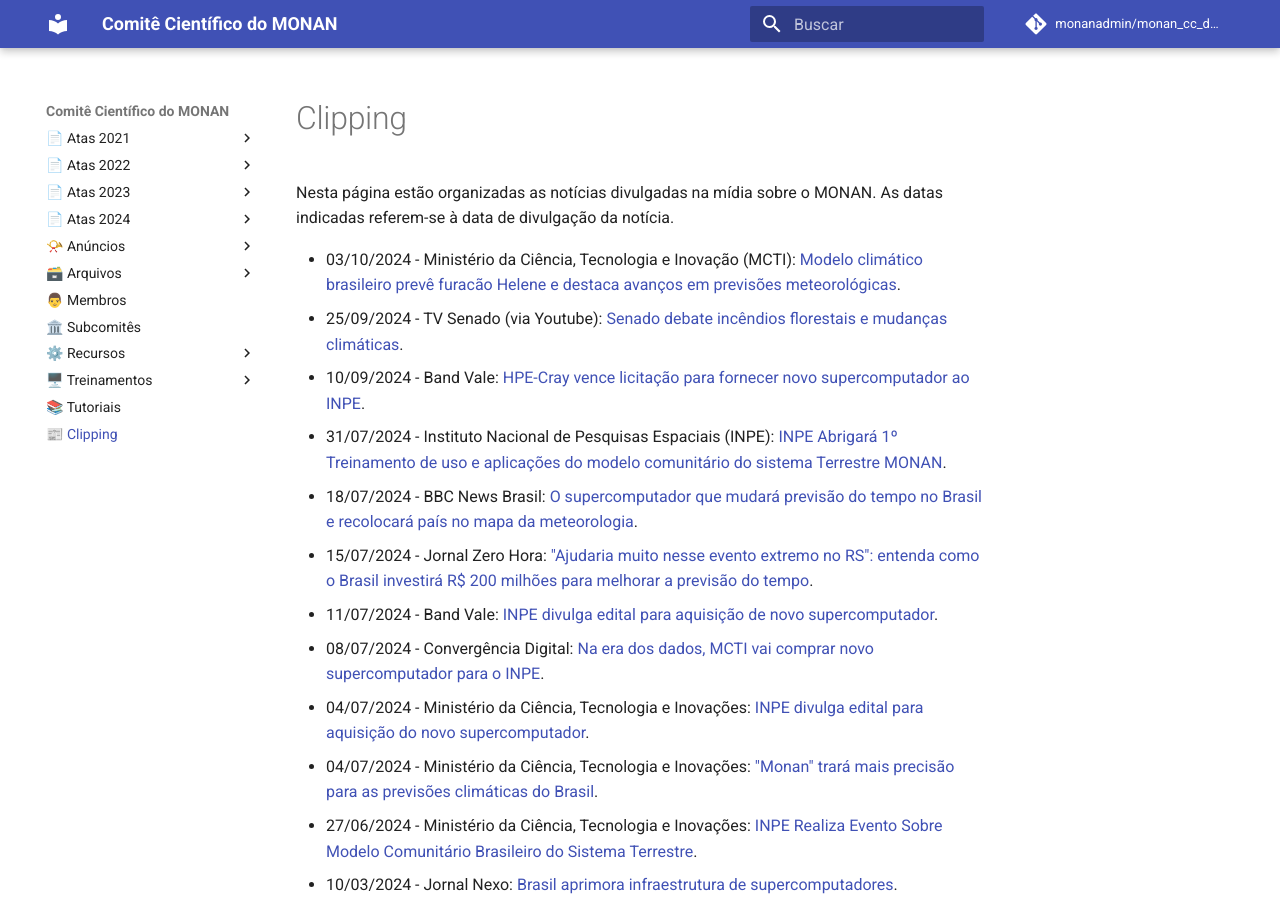
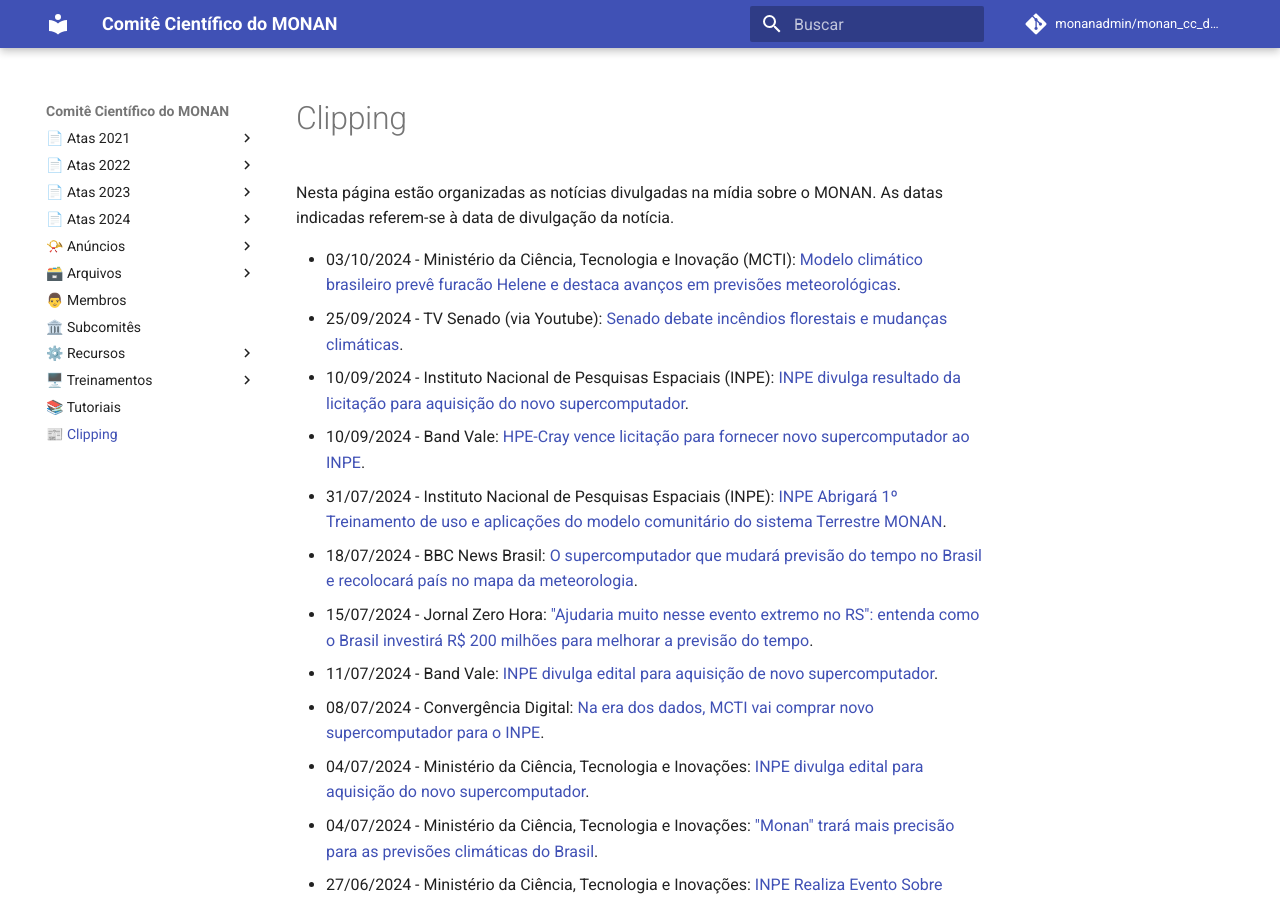
Before and after one commit to monanadmin/monan_cc_docs, an MkDocs documentation site: the page built from docs/clipping.md, in a window 1280 px wide and 900 px high. Built offline with MkDocs 1.6.1 and Material for MkDocs 9.7.7, drawn with Linux system fonts in a browser that asks for light colours; comment, search, counter and statistics services are not loaded.

Commit message:
Atualizando arquivo clipping.md

```diff
--- a/docs/clipping.md
+++ b/docs/clipping.md
@@ -4,6 +4,7 @@
 
 * 03/10/2024 - Ministério da Ciência, Tecnologia e Inovação (MCTI): [Modelo climático brasileiro prevê furacão Helene e destaca avanços em previsões meteorológicas](https://www.gov.br/mcti/pt-br/acompanhe-o-mcti/noticias/2024/10/modelo-climatico-brasileiro-preve-furacao-helene-e-destaca-avancos-em-previsoes-meteorologicas).
 * 25/09/2024 - TV Senado (via Youtube): [Senado debate incêndios florestais e mudanças climáticas](https://www.youtube.com/live/r3w0IPmuSJQ?si=EuRcQ6DSFqBwcIAx&t=3199).
+* 10/09/2024 - Instituto Nacional de Pesquisas Espaciais (INPE): [INPE divulga resultado da licitação para aquisição do novo supercomputador](https://www.gov.br/inpe/pt-br/assuntos/ultimas-noticias/inpe-divulga-resultado-da-licitacao-para-aquisicao-do-novo-supercomputador).
 * 10/09/2024 - Band Vale: [HPE-Cray vence licitação para fornecer novo supercomputador ao INPE](https://www.band.uol.com.br/band-vale/noticias/hpe-cray-vence-licitacao-para-fornecer-novo-supercomputador-ao-inpe-202409100800).
 * 31/07/2024 - Instituto Nacional de Pesquisas Espaciais (INPE): [INPE Abrigará 1º Treinamento de uso e aplicações do modelo comunitário do sistema Terrestre MONAN](https://www.gov.br/inpe/pt-br/assuntos/ultimas-noticias/inpe-abrigara-1o-treinamento-de-uso-e-aplicacoes-do-modelo-comunitario-do-sistema-terrestre-monan).
 * 18/07/2024 - BBC News Brasil: [O supercomputador que mudará previsão do tempo no Brasil e recolocará país no mapa da meteorologia](https://www.bbc.com/portuguese/articles/c51ykgyq51vo).
```
